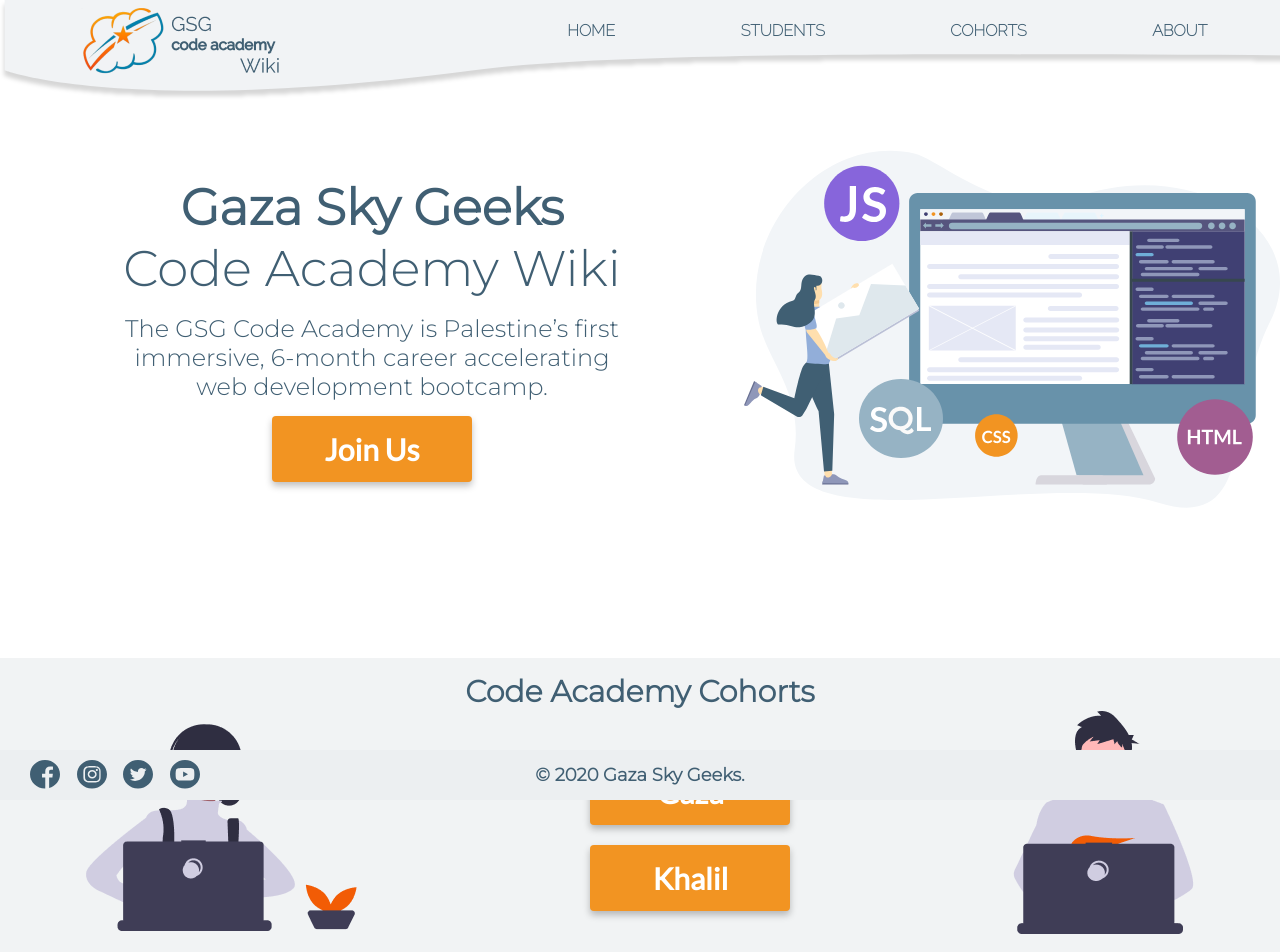
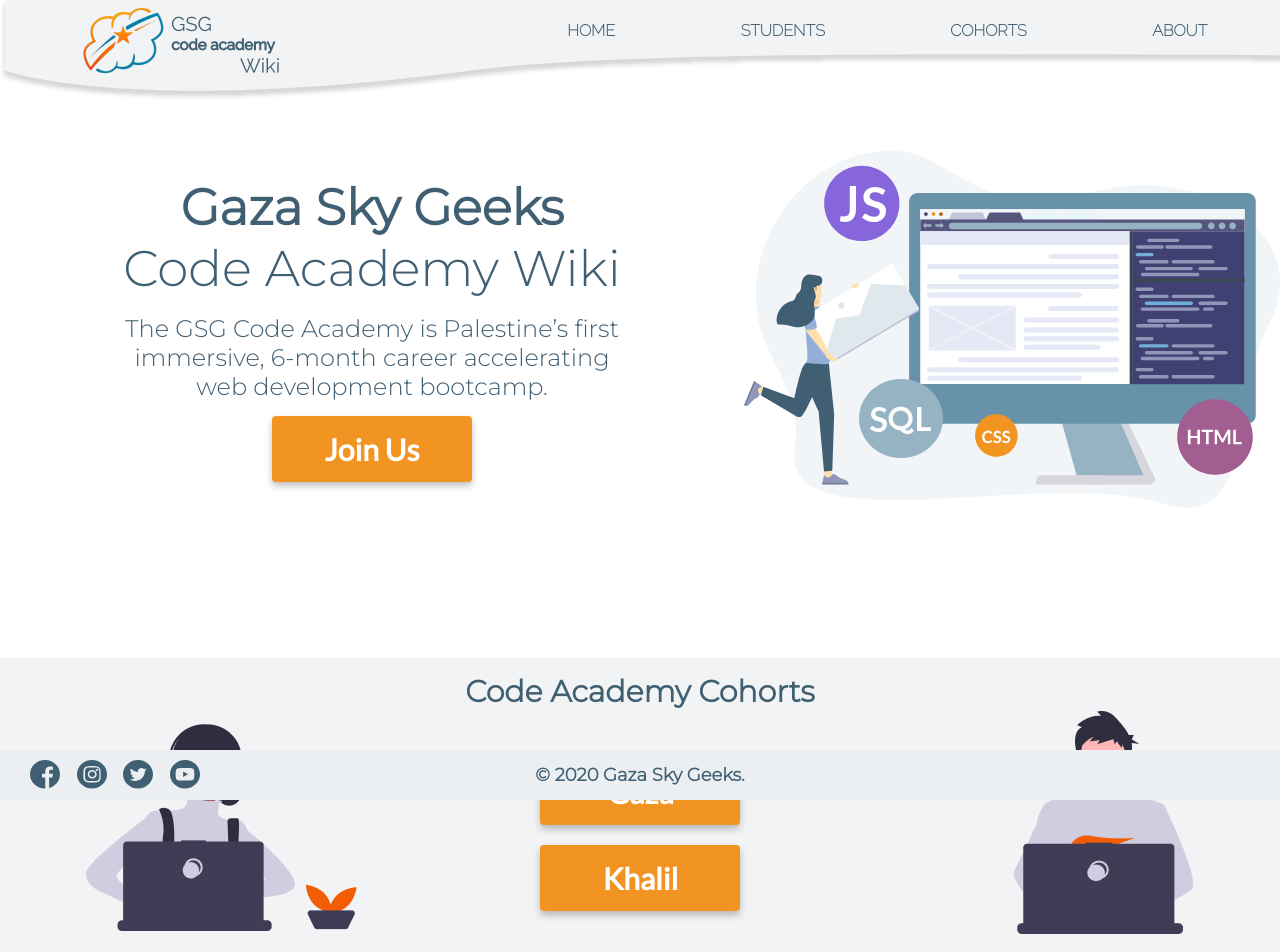
Before and after one commit to GSG-K3/code-academy-wiki, a React (Create React App) app in the folder client/: page / in a window 1280 px wide. Shown: the top 952 px of the page. Built offline with nearby package versions, Linux system fonts and the light colour scheme.

Commit message:
getcity function

```diff
--- a/client/src/LayoutComponents/Home/Home.js
+++ b/client/src/LayoutComponents/Home/Home.js
@@ -13,6 +13,15 @@
       city: null,
     };
   }
+
+     setKhalel = () => {
+      this.setState({ city: 'Khalel' })
+    }
+
+    setGaza = () => {
+      this.setState({ city: 'Gaza' });
+    }
+
   render() {
     const { city } = this.state;
     const { history } = this.props;
@@ -44,27 +53,23 @@
           <div className='cohorts'>
             <img src={girl} alt='' />
             <div className='cohorts-btns'>
-              <Link>
+
                 <button
                   className='cohort-btn'
-                  onClick={() => {
-                    this.setState({ city: 'gaza' });
-                  }}
+                  onClick = {this.setGaza}
                 >
                   Gaza
                 </button>
-              </Link>
-              <Link>
+
+
                 <button
                   className='cohort-btn'
-                  onClick={() => {
-                    this.setState({ city: 'Kalel' });
-                  }}
+                  onClick = {this.setKhalel}
                 >
                   Khalil
                 </button>
-              </Link>
-              {city === 'gaza' || city === 'Kalel'
+
+              {city === 'Gaza' || city === 'Khalel'
                 ? history.push(`/cohorts/${city}`, { data: city })
                 : console.log(city)}
             </div>
```
